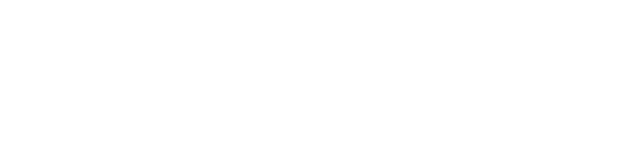
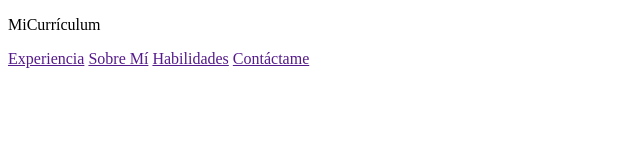
Before and after one commit to AndresGabrielGG/MiniProyectoCurriculumAndresGomez, a plain HTML site: page index.html in a window 1280 px wide. Shown: the whole page, without its empty margins (0-640 px from the left). Drawn offline with Linux system fonts and the light colour scheme.

Commit message:
Creada la seccion de la navbar

```diff
--- a/index.html
+++ b/index.html
@@ -6,5 +6,17 @@
     <meta name="viewport" content="width=device-width, initial-scale=1.0">
     <title>MiCurrículum - Andrés Gómez</title>
 </head>
-
+<body>
+    <header>
+        <div>
+            <p class="Logo">MiCurrículum</p>
+            <nav>
+                <a href="">Experiencia</a>
+                <a href="">Sobre Mí</a>
+                <a href="">Habilidades</a>
+                <a href="">Contáctame</a>
+            </nav>
+        </div>
+    </header>
+</body>
 </html>
```
